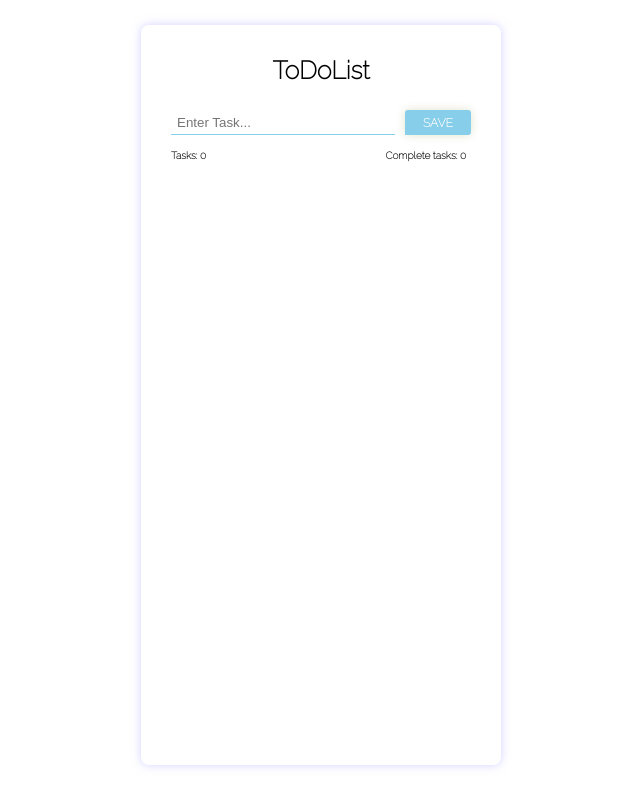
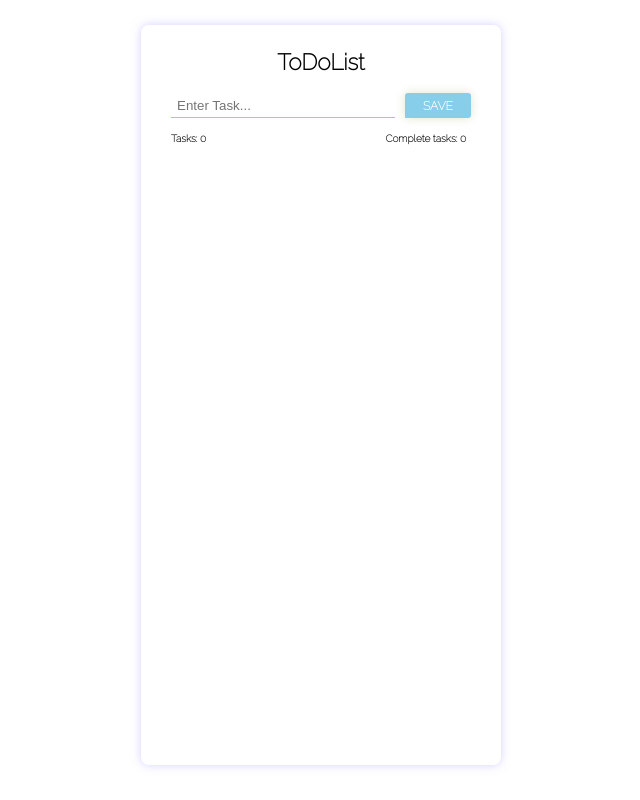
Before and after one commit to Chekhanadski/Project_ToDoList, a React (Create React App) app in the folder my-react-app/: page / in a window 1280 px wide. Shown: the whole page, without its empty margins (319-959 px from the left). Built offline with nearby package versions, Linux system fonts and the light colour scheme.

Commit message:
deleted class

```diff
--- a/my-react-app/src/AppToDoWithLocalStorage.js
+++ b/my-react-app/src/AppToDoWithLocalStorage.js
@@ -49,7 +49,7 @@ function AppToDoWithLocalStorage() {
   return (
     <div className="App">
       <header>
-        <h3>ToDoList</h3>
+        <h2>ToDoList</h2>
       </header>
       <ToDoForm addTask={addTask} />
       <div className="counters">
--- a/my-react-app/src/index.css
+++ b/my-react-app/src/index.css
@@ -12,9 +12,6 @@
   padding: 5px 30px 15px 30px;
 }
 
-.App h3 {
-  font-size:25px;
-}
 .input-form {
   display: flex;
   flex-direction: row;
```
